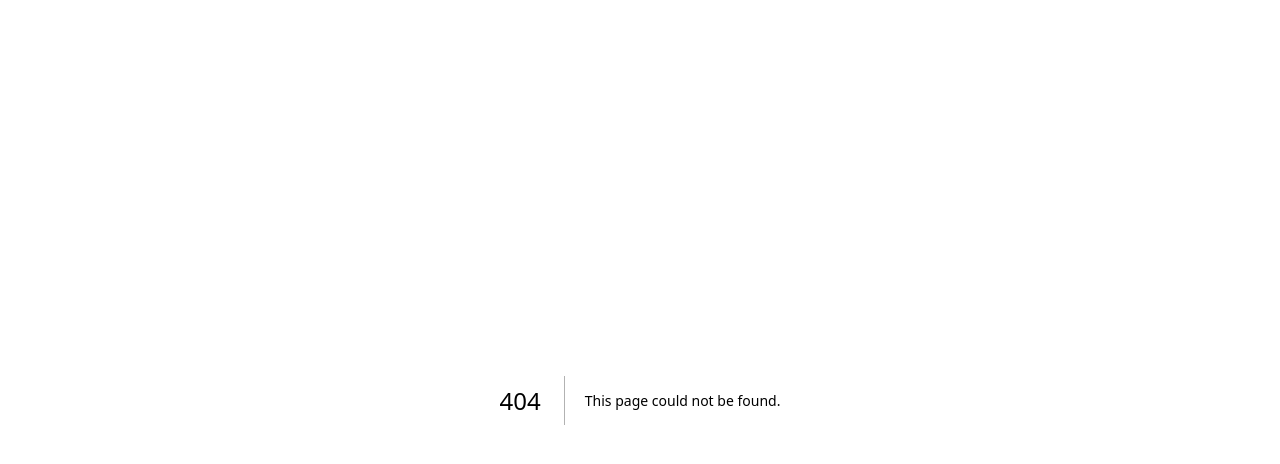
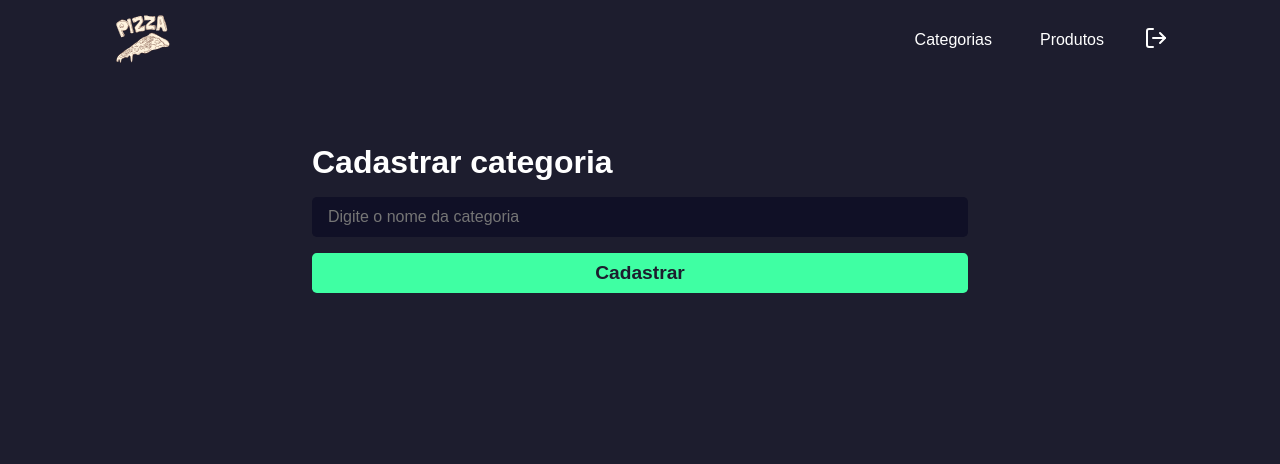
Before and after one commit to wesleyvilaseca/code-vila-pizza, a Next.js app in the folder frontend-codevila-pizza/: page /admin/category in a window 1280 px wide. Before the commit this address had no page. Shown: the top 464 px of the page. Built offline with nearby package versions, Linux system fonts and the light colour scheme.

Commit message:
feat: categorie screem

```diff
--- /dev/null
+++ b/frontend-codevila-pizza/src/app/admin/category/page.tsx
@@ -0,0 +1,8 @@
+import { CategoriesScreem } from '@/screens/categories';
+import { Metadata } from 'next';
+
+export const metadata: Metadata = {
+  title: 'Categorias',
+}
+
+export default CategoriesScreem;
--- a/frontend-codevila-pizza/src/components/Header/index.tsx
+++ b/frontend-codevila-pizza/src/components/Header/index.tsx
@@ -20,10 +20,10 @@ export function Header() {
                 </Link>
 
                 <nav className={styles.menuNav}>
-                    <Link href='/category' className={styles.links}>
+                    <Link href='/admin/category' className={styles.links}>
                         Categorias
                     </Link>
-                    <Link href='/products' className={styles.links}>
+                    <Link href='/admin/products' className={styles.links}>
                         Produtos
                     </Link>
 
--- /dev/null
+++ b/frontend-codevila-pizza/src/screens/categories/index.tsx
@@ -0,0 +1,36 @@
+"use client";
+
+import { Header } from "@/components/Header";
+import styles from './style.module.scss';
+import { useState } from "react";
+
+export function CategoriesScreem() {
+    const [name, setName] = useState('');
+
+    async function handleRegister() {
+
+    }
+
+    return(
+        <>
+            <Header />
+            <main className={styles.container}>
+                <h1>Cadastrar categoria</h1>
+
+                <form onSubmit={handleRegister} className={styles.form}>
+                    <input
+                    type="text"
+                    placeholder="Digite o nome da categoria"
+                    className={styles.input}
+                    name={name}
+                    onChange={(e) => setName(e.target.value)}
+                    />
+
+                    <button type="submit" className={styles.buttonAdd}>
+                        Cadastrar
+                    </button>
+                </form>
+            </main>
+        </>
+    )
+}
--- /dev/null
+++ b/frontend-codevila-pizza/src/screens/categories/style.module.scss
@@ -0,0 +1,40 @@
+.container {
+    max-width: 720px;
+    margin: 4rem auto;
+    padding: 0 2rem;
+
+    display: flex;
+    justify-content: space-between;
+    flex-direction: column;
+}
+
+.container h1 {
+    color: var(--white);
+}
+
+.form {
+    display: flex;
+    flex-direction: column;
+    margin: 1rem 0;
+}
+
+.input {
+    background-color: var(--dark-900);
+    border: 0;
+    padding: 1rem;
+    height: 40px;
+    border-radius: 0.3rem;
+    color: var(--white);
+    border: 1px solid var(--gray-100);
+    margin-bottom: 1rem;
+}
+
+.buttonAdd {
+    height: 40px;
+    border: 0;
+    background-color: var(--green-900);
+    font-weight: bold;
+    font-size: 1.2rem; //1rem = 16x;
+    border-radius: 0.3rem;
+    color: var(--dark-700);
+}
```
